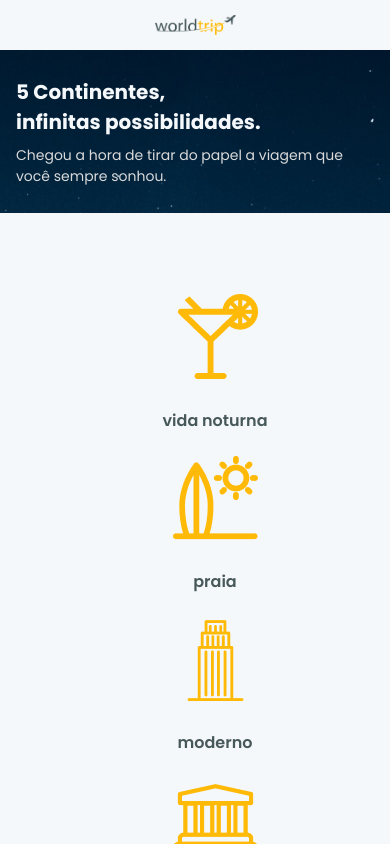
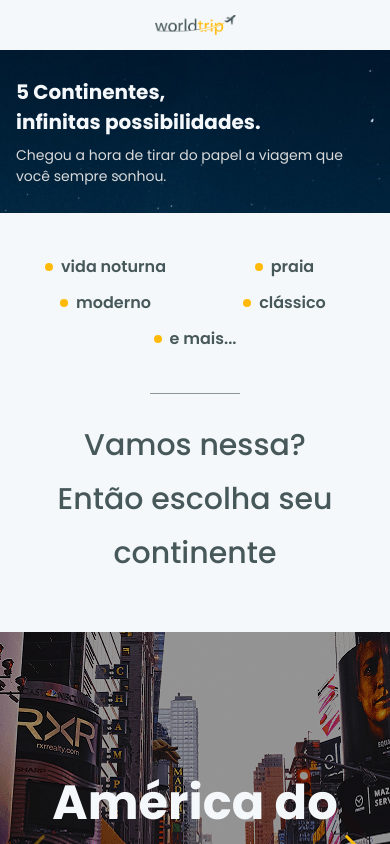
Before and after one commit to deywersonp/ignite-reactjs-challenge-04, a Next.js app: page / in a window 390 px wide. Shown: the top 844 px of the page. Built offline with nearby package versions, Linux system fonts and the light colour scheme.

Commit message:
created AvailableTravelTyopeMobile component

```diff
--- /dev/null
+++ b/src/components/AvailableTravelTypeMobile/index.tsx
@@ -0,0 +1,40 @@
+import { Box, Divider, Flex, SimpleGrid } from "@chakra-ui/react";
+import { TravelTypeMobile } from "../TravelTypeMobile";
+
+export const AvailableTravelTypesMobile = () => {
+  return (
+    <Box
+      as="section"
+      w="100%"
+      px={["4", "10"]}
+      mt="9"
+      textAlign="center"
+      mx="auto"
+    >
+      <Box>
+        <Flex>
+          <TravelTypeMobile title="vida noturna" />
+          <TravelTypeMobile title="praia" />
+        </Flex>
+
+        <Flex>
+          <TravelTypeMobile title="moderno" />
+          <TravelTypeMobile title="clássico" />
+        </Flex>
+
+        <Box>
+          <TravelTypeMobile title="e mais..." />
+        </Box>
+      </Box>
+
+      <Divider
+        w={90}
+        mx="auto"
+        mt="9"
+        mb="6"
+        orientation='horizontal'
+        borderColor='black.300'
+      />
+    </Box>
+  )
+};
--- a/src/components/Banner.tsx
+++ b/src/components/Banner.tsx
@@ -11,7 +11,7 @@ export const Banner = () => {
       bgImage="url('/images/night-sky-cover.png')"
       bgPosition="center"
       bgRepeat="no-repeat"
-      px={["4", "35"]}
+      px={["4", "10", "35"]}
       mx="auto"
     >
       <Box>
@@ -34,7 +34,7 @@ export const Banner = () => {
         </Text>
       </Box>
       <Box
-        display={["none", "none", "block"]}
+        display={["none", "none", "none", "none", "block"]}
         w={417.15}
         h={270.74}
         position="absolute"
--- /dev/null
+++ b/src/components/TravelTypeMobile.tsx
@@ -0,0 +1,32 @@
+import Image from "next/image";
+
+import { Flex, Text } from "@chakra-ui/react";
+
+interface TravelTypeMobileProps {
+  title: string;
+};
+
+export const TravelTypeMobile = ({ title }: TravelTypeMobileProps) => {
+  return (
+    <Flex
+      width="100%"
+      direction="row"
+      align="center"
+      justify={"center"}
+      gap={2}
+    >
+      <Image
+        width="8px"
+        height="8px"
+        src="/images/yellow-ball.svg"
+        alt="yellow circle"
+      />
+      <Text
+        fontWeight="semibold"
+        lineHeight="9"
+      >
+        {title}
+      </Text>
+    </Flex>
+  )
+};
--- a/src/pages/index.tsx
+++ b/src/pages/index.tsx
@@ -1,12 +1,18 @@
 import type { NextPage } from 'next'
-import { Flex } from '@chakra-ui/react';
+import { Flex, useBreakpointValue } from '@chakra-ui/react';
 
 import { Banner } from '../components/Banner';
 import { Header } from '../components/Header';
 import { AvailableTravelTypes } from '../components/AvailableTravelTypes';
+import { AvailableTravelTypesMobile } from '../components/AvailableTravelTypeMobile';
 import { Carousel } from '../components/Carousel';
 
 const HomePage: NextPage = () => {
+  const isWideVersion = useBreakpointValue({
+    base: false,
+    lg: true,
+  });
+
   return (
     <Flex
       w="100%"
@@ -19,7 +25,7 @@ const HomePage: NextPage = () => {
     >
       <Header isHome />
       <Banner />
-      <AvailableTravelTypes />
+      {isWideVersion ? <AvailableTravelTypes /> : <AvailableTravelTypesMobile />}
       <Carousel />
     </Flex>
   )
```
Also changed, not shown: public/images/yellow-ball.svg (added).
